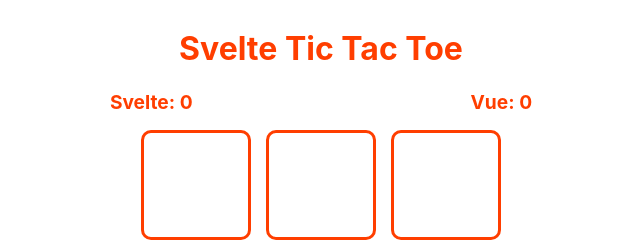
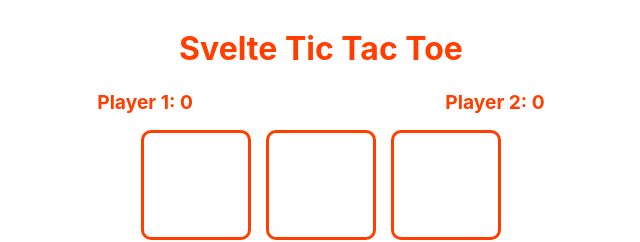
Before and after one commit to jasontdev/svelte-tictactoe, a Svelte app: page / in a window 1280 px wide. Shown: the top 242 px of the page, without its empty margins (319-959 px from the left). Built offline with nearby package versions, Linux system fonts and the light colour scheme.

Commit message:
Removed ability for players to have different logos

```diff
--- a/src/App.svelte
+++ b/src/App.svelte
@@ -2,8 +2,6 @@
   import Board from "./lib/Board.svelte";
   import { checkForWinner, Player } from "./lib/game-logic";
   import { score } from "./lib/stores";
-  import svelteLogo from "./assets/svelte-logo.svg";
-  import vueLogo from "./assets/vue-logo.svg";
 
   let squares: (Player | null)[] = [
     null,
@@ -19,17 +17,13 @@
 
   let playerOne = {
     id: 0,
-    name: "Svelte",
-    logo: svelteLogo,
-    logoAlt: "Svelte logo",
+    name: "Player 1",
     gamesWon: 0,
   };
 
   let playerTwo = {
     id: 1,
-    name: "Vue",
-    logo: vueLogo,
-    logoAlt: "Vue logo",
+    name: "Player 2",
     gamesWon: 0,
   };
   let currentPlayer = playerOne;
--- a/src/lib/Square.svelte
+++ b/src/lib/Square.svelte
@@ -1,5 +1,6 @@
 <script lang="ts">
   import { createEventDispatcher } from "svelte";
+  import svelteLogo from "../assets/svelte-logo.svg";
 
   export let player = null;
   export let key: number;
@@ -12,7 +13,7 @@
   on:click={() => dispatch("squareClicked", { square: key })}
 >
   {#if player}
-    <img src={player.logo} alt={player.logoAlt} />
+    <img src={svelteLogo} alt={`${player.name} logo`} />
   {/if}
 </div>
 
```
Also changed, not shown: src/assets/vue-logo.svg (deleted).
